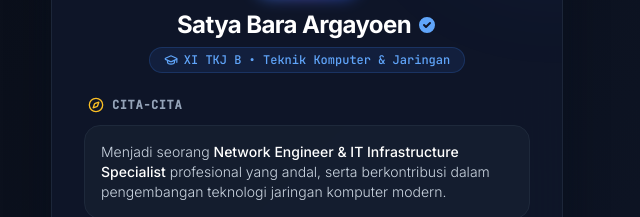
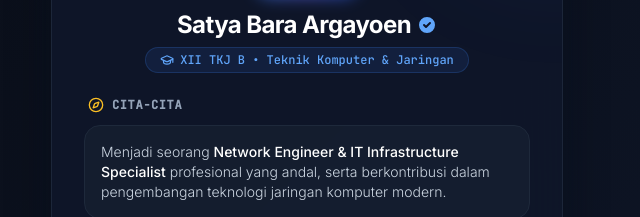
Before and after one commit to SPStars-p/Data_Diri, a plain HTML site: page index.html in a window 1280 px wide. Shown: the part 184-401 px from the top of the page, 333-973 px from the left. Drawn offline with nearby package versions, Linux system fonts and the light colour scheme.

Commit message:
Update index.html

```diff
--- a/index.html
+++ b/index.html
@@ -74,7 +74,7 @@
                 </h1>
                 <div class="inline-flex items-center gap-1.5 px-3.5 py-1 rounded-full bg-blue-500/10 border border-blue-500/20 text-blue-400 text-xs font-mono font-medium">
                     <i data-lucide="graduation-cap" class="w-3.5 h-3.5"></i>
-                    XI TKJ B &bull; Teknik Komputer & Jaringan
+                    XII TKJ B &bull; Teknik Komputer & Jaringan
                 </div>
             </div>
         </div>
```
